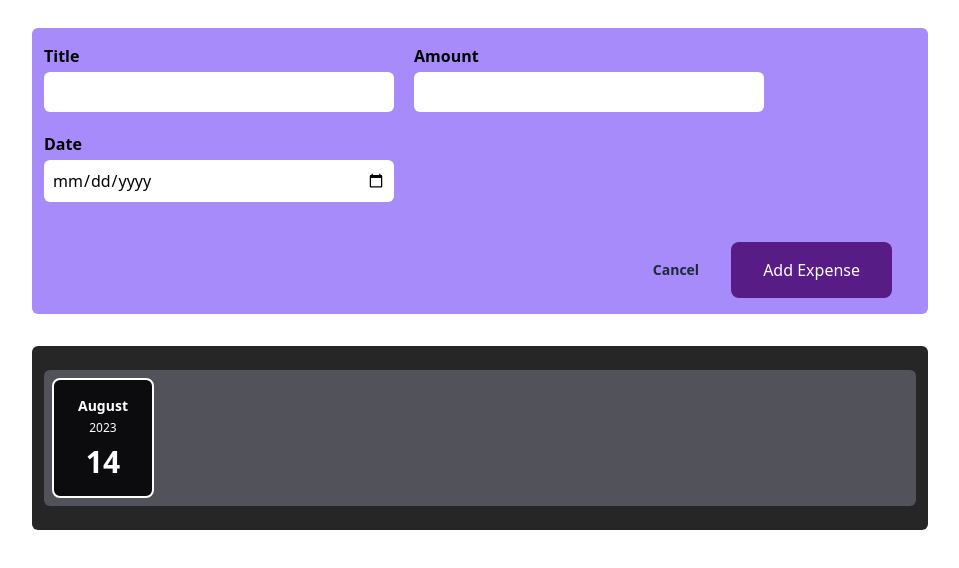
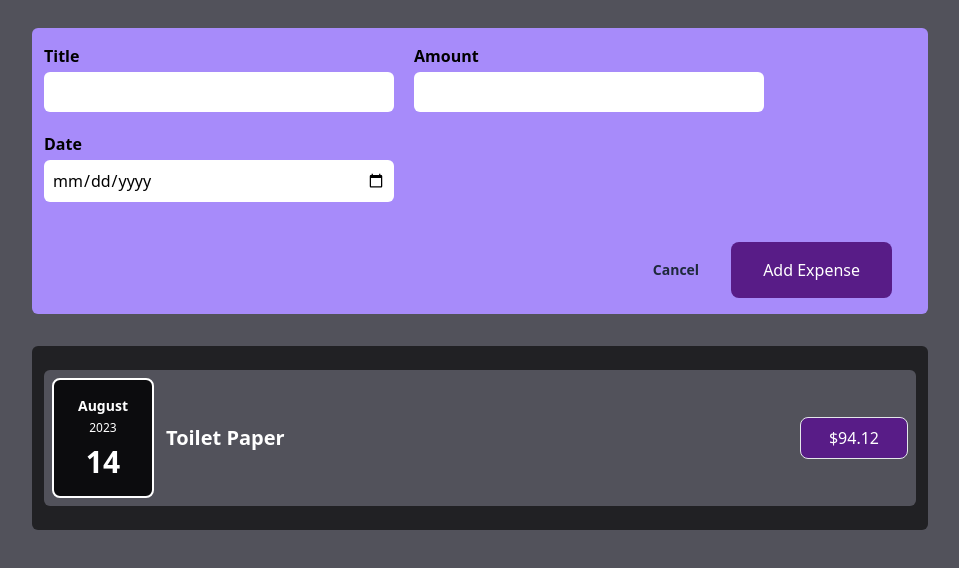
Before and after one commit to Armin-Fullstack/Expenses-Tracker, a React (Vite) app: page / in a window 1280 px wide. Shown: the top 568 px of the page, without its empty margins (160-1119 px from the left). Built offline with nearby package versions, Linux system fonts and the light colour scheme.

Commit message:
Feat: Completed ExpensesItem UI

```diff
--- a/index.html
+++ b/index.html
@@ -6,7 +6,7 @@
     <meta name="viewport" content="width=device-width, initial-scale=1.0" />
     <title>Expenses Tracker</title>
   </head>
-  <body>
+  <body class="bg-zinc-600">
     <div id="root"></div>
     <script type="module" src="/src/index.jsx"></script>
   </body>
--- a/src/components/Expenses.jsx
+++ b/src/components/Expenses.jsx
@@ -5,7 +5,7 @@ const Expenses = () => {
     // main container
     <div className="main-container mt-8">
         {/* expenses container  */}
-        <div className="bg-[rgba(0,0,0,0.85)] flex flex-col rounded-md px-3 py-6 space-y-4">
+        <div className="bg-[rgba(0,0,0,0.6)] flex flex-col rounded-md px-3 py-6 space-y-4">
             {/* filter section  */}
 
             {/* chart section  */}
--- a/src/components/ExpensesItem.jsx
+++ b/src/components/ExpensesItem.jsx
@@ -2,16 +2,21 @@
 const ExpensesItem = () => {
     return (
     //   expense item container
-    <div className="bg-zinc-600 flex justify-between rounded-md p-2">
+    <div className="bg-zinc-600 flex justify-between items-center rounded-md p-2">
         {/* date and title container  */}
-        <div className="flex space-x-2">
+        <div className="flex space-x-3 items-center">
             {/* date  */}
             <div className="bg-[rgba(0,0,0,0.85)] border-2 border-white text-white py-4 px-6 rounded-lg text-center">
                 <p className="font-bold text-sm">August</p>
                 <p className="text-xs mt-1">2023</p>
                 <p className="font-bold mt-2 text-2xl md:text-3xl">14</p>
             </div>
+            {/* title  */}
+            <h2 className="text-white text-xl font-bold">Toilet Paper</h2>
         </div>
+
+        {/* price  */}
+        <span className="border rounded-lg px-5 py-1 md:px-7 md:py-2 bg-purple-900 text-white">$94.12</span>
     </div>
     )
   }
```
